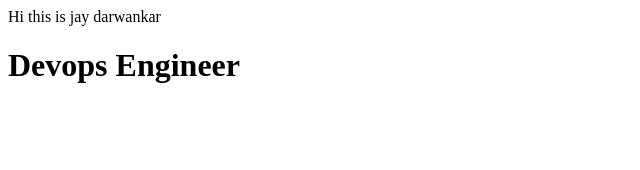
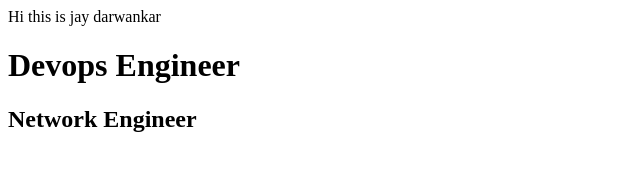
Before and after one commit to jaydar123/demojenkins, a plain HTML site: page index.html in a window 1280 px wide. Shown: the whole page, without its empty margins (0-640 px from the left). Drawn offline with Linux system fonts and the light colour scheme.

Commit message:
Update index.html

```diff
--- a/index.html
+++ b/index.html
@@ -2,5 +2,6 @@
   <body>
     Hi this is jay darwankar
     <h1> Devops Engineer </h1>
+    <h2> Network Engineer </h2>
   </body>
 </html>
```
